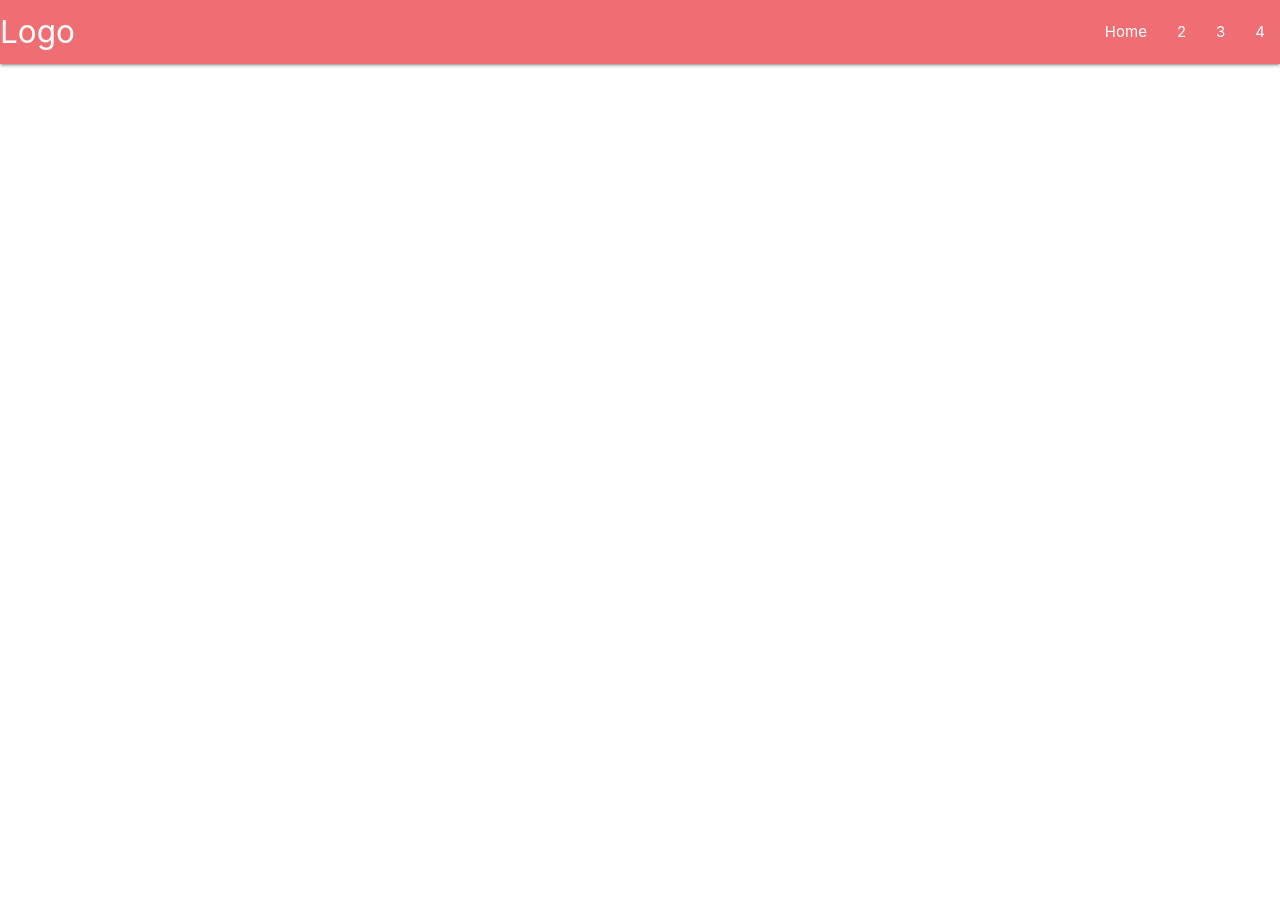
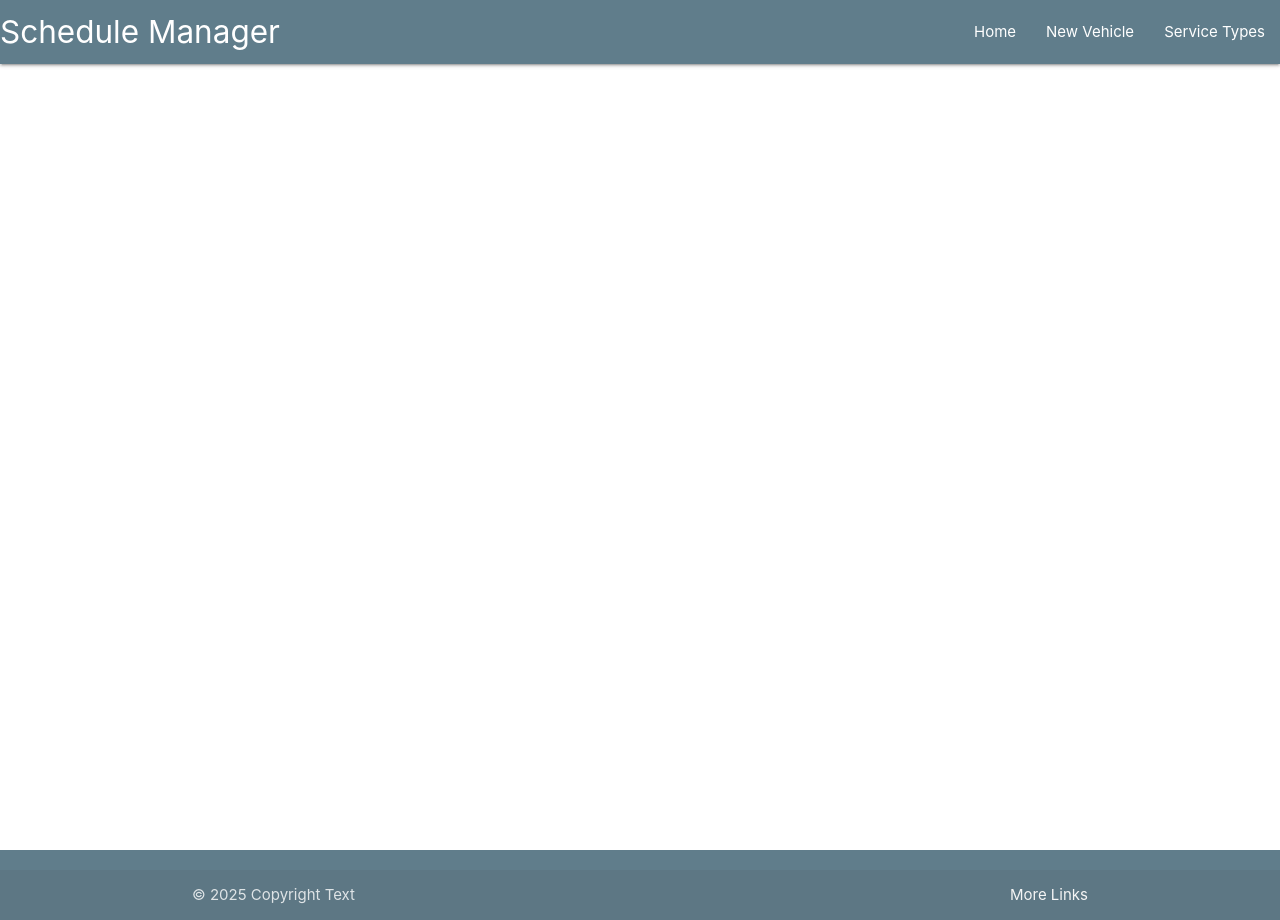
Before and after one commit to johnnycockerill/milestone_project_3, a Flask app: page / in a window 1280 px wide. Run offline with Flask 3, Linux system fonts and the light colour scheme; parts of the project's set-up code (start-up, migrations or seed data) failed here and were passed over.

Commit message:
add materialise footer and js initialiser. create vehicles.html

```diff
--- a/schedule_manager/static/css/style.css
+++ b/schedule_manager/static/css/style.css
@@ -0,0 +1,9 @@
+body {
+    display: flex;
+    min-height: 100vh;
+    flex-direction: column;
+  }
+
+  main {
+    flex: 1 0 auto;
+  }
--- a/schedule_manager/static/js/script.js
+++ b/schedule_manager/static/js/script.js
@@ -1,4 +1,4 @@
 document.addEventListener('DOMContentLoaded', function() {
-    var elems = document.querySelectorAll('.sidenav');
-    var instances = M.Sidenav.init(elems, options);
+    var sidenav = document.querySelectorAll('.sidenav');
+    var instances = M.Sidenav.init(sidenav);
   });
--- a/schedule_manager/templates/base.html
+++ b/schedule_manager/templates/base.html
@@ -10,28 +10,42 @@
     <title>Schedule Manager</title>
 </head>
 <body>
-    <nav class="light-grey">
+
+  <header>
+    <nav class="blue-grey">
       <!-- large screen navbar -->
       <div class="nav-wrapper">
-          <a href="{{ url_for('home') }}" class="brand-logo">Logo</a>
-          <a href="#" data-target="mobile-demo" class="sidenav-trigger"><i class="material-icons">menu</i></a>
+        <a href="{{ url_for('home') }}" class="brand-logo">Schedule Manager</a>
+        <a href="#" data-target="mobile-demo" class="sidenav-trigger"><i class="fas fa-bars"></i></a>
         <ul class="right hide-on-med-and-down">
           <li><a href="{{ url_for('home') }}">Home</a></li>
-            <li><a href="page2.html">2</a></li>
-            <li><a href="page3.html">3</a></li>
-            <li><a href="page4.html">4</a></li>
+          <li><a href="">New Vehicle</a></li>
+          <li><a href="">Service Types</a></li>
         </ul>
       </div>
     </nav>
 
     <!-- mobile navbar -->
     <ul class="sidenav" id="mobile-demo">
-        <li><a href="sass.html">Sass</a></li>
-        <li><a href="badges.html">Components</a></li>
-        <li><a href="collapsible.html">Javascript</a></li>
-        <li><a href="mobile.html">Mobile</a></li>
+      <li><a href="{{ url_for('home') }}">Home</a></li>
+      <li><a href="">New Vehicle</a></li>
+      <li><a href="">Service Types</a></li>
     </ul>
+  </header>
 
+  <main class="container">
+    {% block content %}
+    {% endblock %}
+  </main>
+
+  <footer class="page-footer blue-grey">
+    <div class="footer-copyright">
+      <div class="container">
+      © 2025 Copyright Text
+      <a class="grey-text text-lighten-4 right" href="#!">More Links</a>
+      </div>
+    </div>
+  </footer>
 
     <script src="https://cdnjs.cloudflare.com/ajax/libs/materialize/1.0.0/js/materialize.min.js"></script>
     <script src="{{ url_for('static', filename='js/script.js') }}"></script>
--- /dev/null
+++ b/schedule_manager/templates/vehicles.html
@@ -0,0 +1,6 @@
+{% extends "base.html" %}
+{% block content %}
+
+<h3 class="light-blue-text text-darken-4 center-align">Vehicles</h3>
+
+{% endblock %}
```
Also changed, not shown: schedule_manager/templates/add_vehicle.html (deleted, +0 -27 lines). Lines whose indentation alone changed are shown as unchanged.
